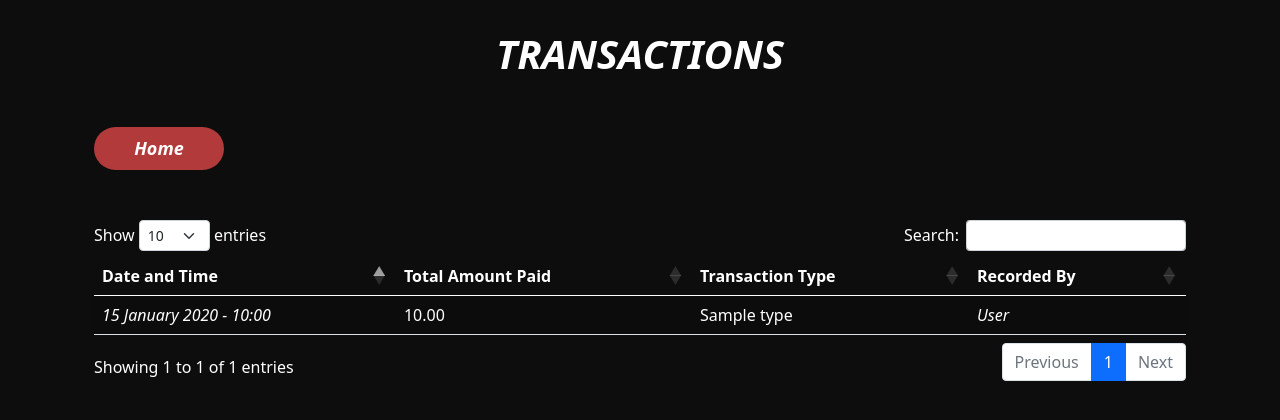
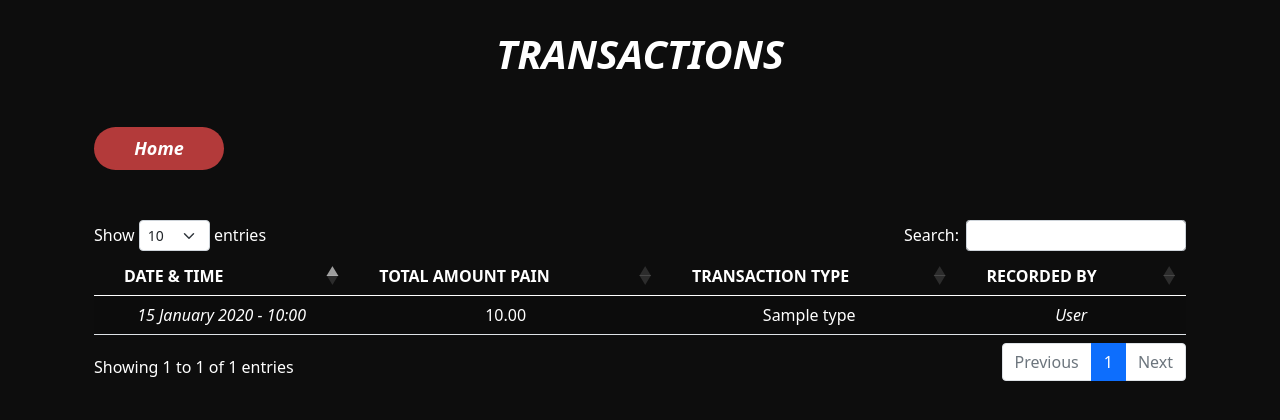
Before and after one commit to FaisalTamanoJr/MS-InventorySystem, a Flask app: template app/templates/sales_report.html in a window 1280 px wide. Shown: the part 251-671 px from the top of the page. Run offline with Flask 3, Linux system fonts and the light colour scheme; tables that the repository leaves empty hold one stand-in row (values such as "Sample post"); the template is opened without the code that fills it: values that come from a table or form of the project are taken from there, most other values are stand-ins (such as "Sample title", 1, 10 or a date in 2020); some libraries are stand-ins or nearby versions.

Commit message:
Visual Design: slight modifications

```diff
--- a/app/templates/sales_report.html
+++ b/app/templates/sales_report.html
@@ -66,13 +66,13 @@
         <script type="text/javascript" charset="utf8" src="https://cdn.datatables.net/1.10.25/js/dataTables.bootstrap5.js"></script>
 
         <!-- Transactions table -->
-        <table id="transactions-table" class="table table-striped">
+        <table id="transactions-table" class="table table-striped" style="text-align: center;">
             <thead>
             <tr>
-                <th style="color: white;">Date and Time</th>
-                <th style="color: white;">Total Amount Paid</th>
-                <th style="color: white;">Transaction Type</th>
-                <th style="color: white;">Recorded By</th>
+                <th style="color: white; padding-left: 30px;">DATE & TIME</th>
+                <th style="color: white; padding-left: 30px;">TOTAL AMOUNT PAIN</th>
+                <th style="color: white; padding-left: 30px;">TRANSACTION TYPE</th>
+                <th style="color: white; padding-left: 30px;">RECORDED BY</th>
             </tr>
             </thead>
             <tbody>
```
Also changed, not shown: app/templates/accounts.html (+4 -4 lines).
